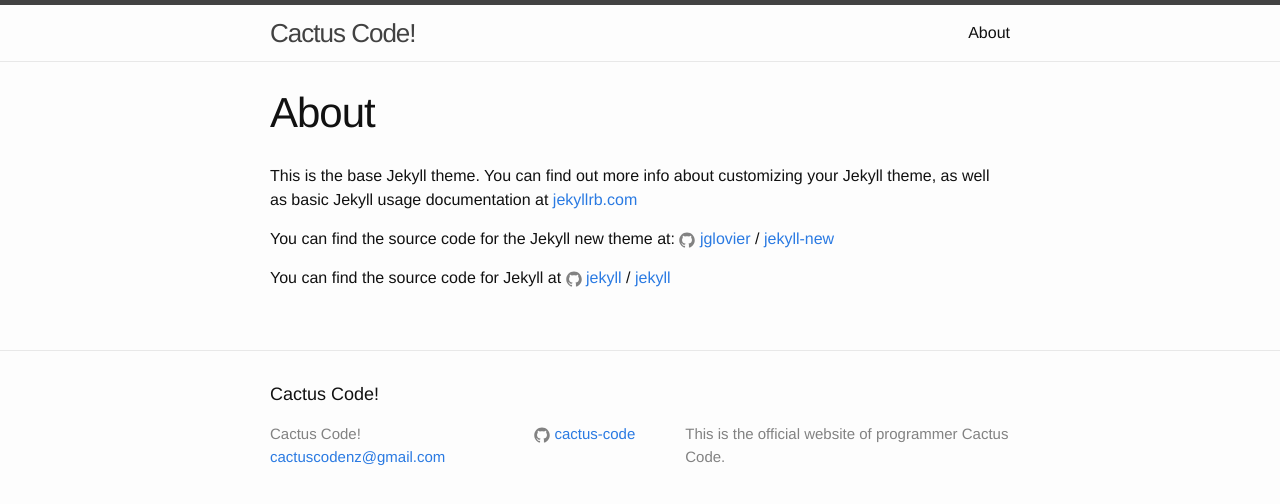
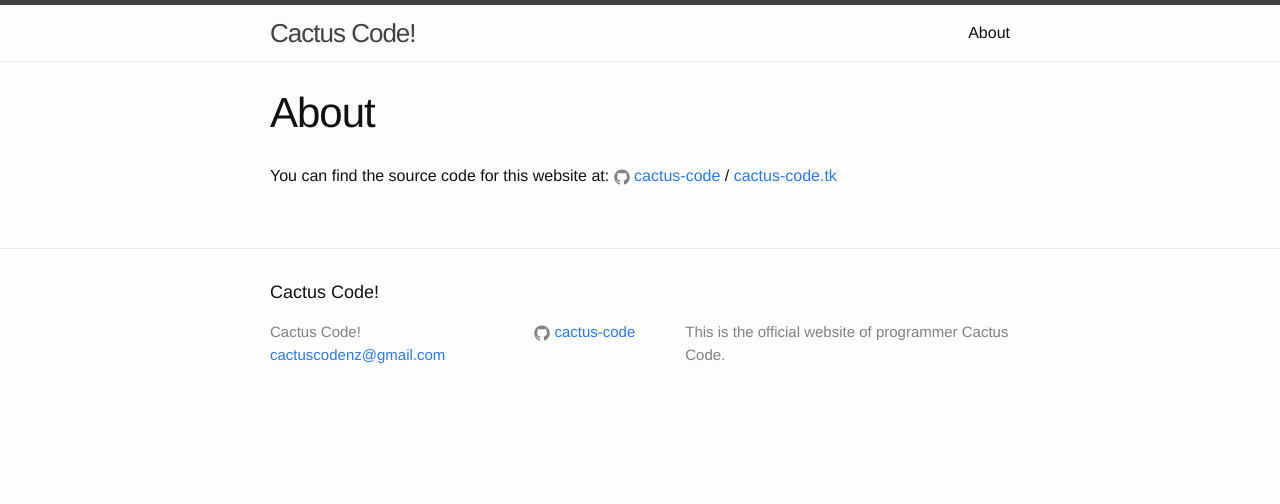
Before and after one commit to cactus-code/cactus-code.github.i, a Jekyll site: the page built from about.md, in a window 1280 px wide. Shown: the top 504 px of the page. Built offline with Jekyll 4.4.1, drawn with Linux system fonts in a browser that asks for light colours.

Commit message:
Update about.md

```diff
--- a/about.md
+++ b/about.md
@@ -4,12 +4,6 @@
 permalink: /about/
 ---
 
-This is the base Jekyll theme. You can find out more info about customizing your Jekyll theme, as well as basic Jekyll usage documentation at [jekyllrb.com](http://jekyllrb.com/)
-
-You can find the source code for the Jekyll new theme at:
-{% include icon-github.html username="jglovier" %} /
-[jekyll-new](https://github.com/jglovier/jekyll-new)
-
-You can find the source code for Jekyll at
-{% include icon-github.html username="jekyll" %} /
-[jekyll](https://github.com/jekyll/jekyll)
+You can find the source code for this website at:
+{% include icon-github.html username="cactus-code" %} /
+[cactus-code.tk](https://github.com/cactus-code/cactus-code.github.io)
```
